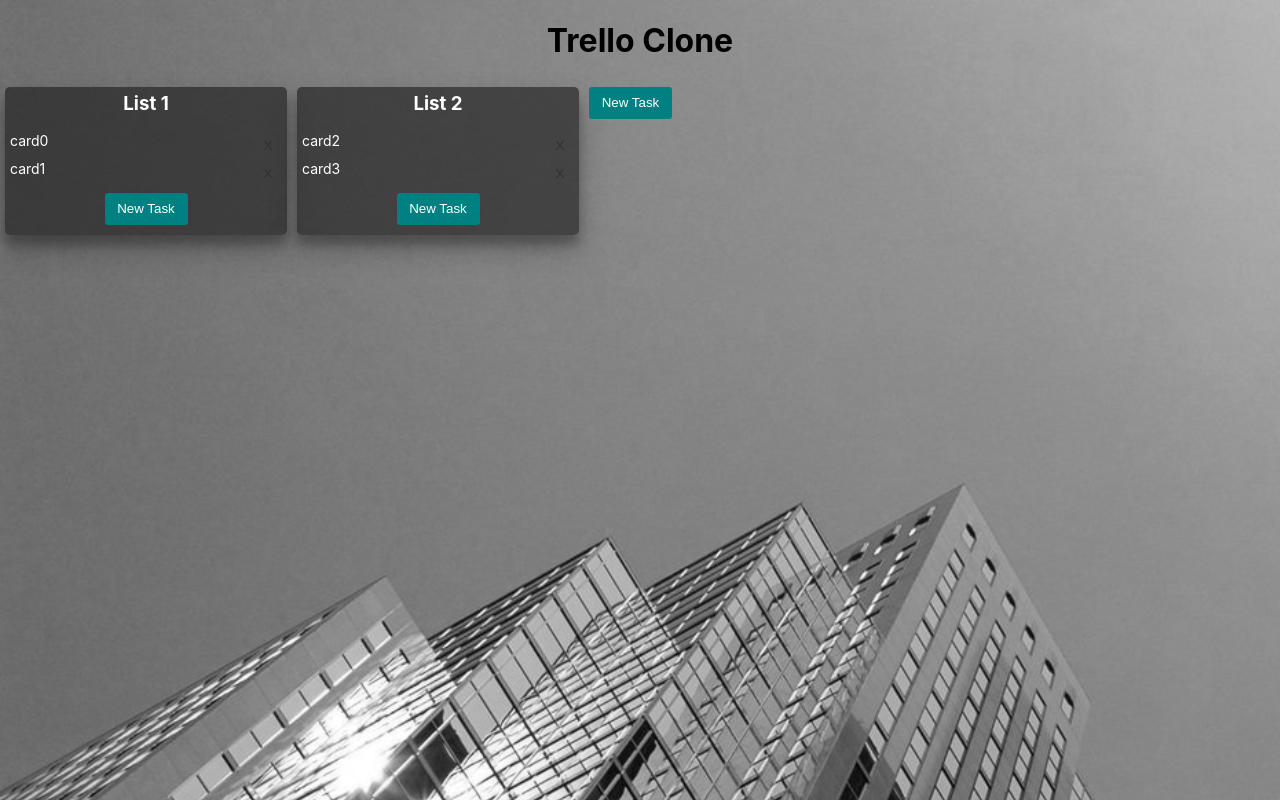
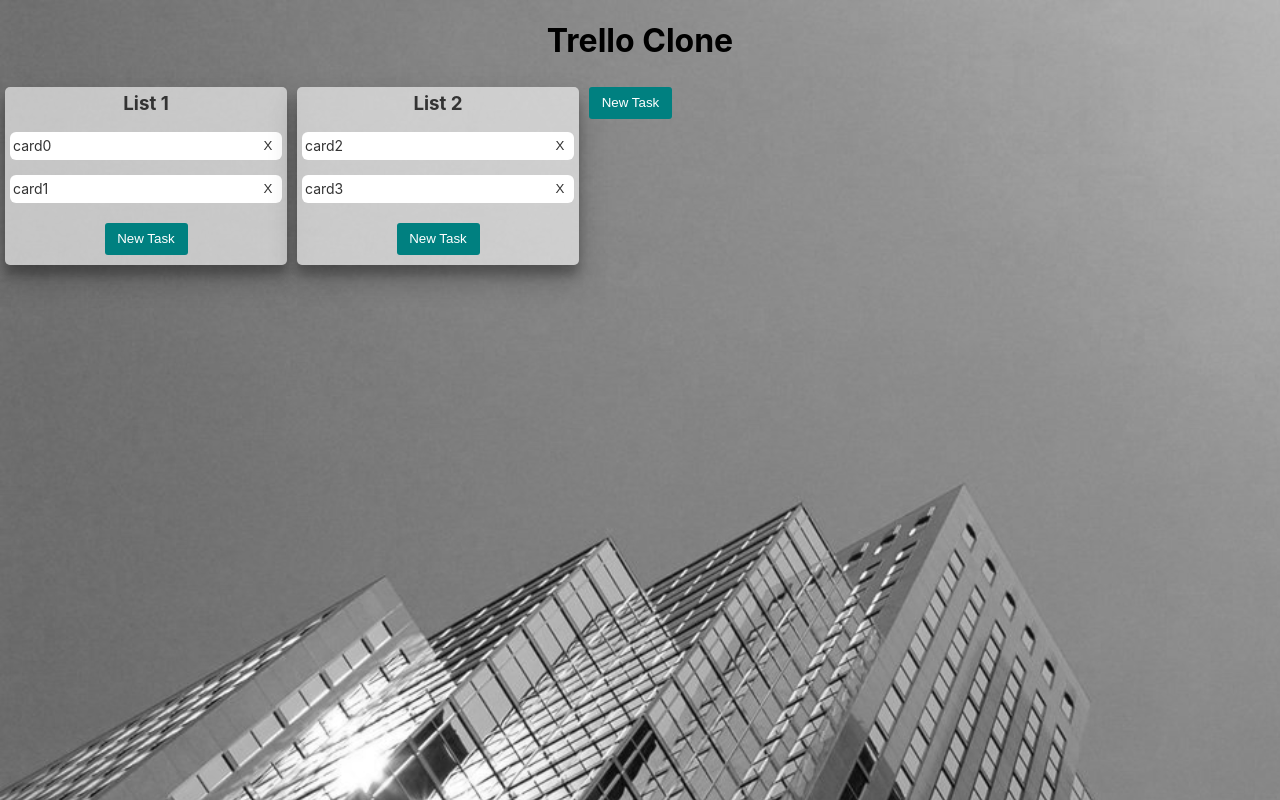
Before and after one commit to pardo30/trello_clone, a React (Create React App) app in the folder trello/: page / in a window 1280 px wide. Built offline with nearby package versions, Linux system fonts and the light colour scheme.

Commit message:
Card css style

```diff
--- a/trello/src/components/TrelloCard.css
+++ b/trello/src/components/TrelloCard.css
@@ -2,22 +2,32 @@
     display: flex;
     flex-direction: row;
     justify-content: space-between;
+    margin-bottom: 15px;
 
     width: 272px;
+    color: #333;
+
+    border-radius: 6px;
+    background-color: white;
 }
 .card:hover{
-    border: 2px solid white;
-    border-radius: 2px;
+
+    border-bottom: 5px solid #500;
+    transition: all 0.5s;
 }
 
 .cardText {
+    display: flex;
+    justify-content: flex-start;
+    align-items: center;
+
     width: 240px;
+    padding-left: 3px;
 
     word-break: break-all;
     hyphens: auto;
 
     font-size: 14px;
-    color: white;
 
 
 }
@@ -26,7 +36,7 @@
     width: 28px;
     height: 28px;
 
-    color: rgb(50, 50, 50);
+    color: #333;
     background-color: rgba(255, 225, 255, 0);
     border: none;
 
--- a/trello/src/components/TrelloColumn.css
+++ b/trello/src/components/TrelloColumn.css
@@ -7,7 +7,7 @@
     width: 272px;
 
     border-radius: 5px;
-    background-color: rgba(24, 24, 24, 0.6);
+    background-color: rgba(255, 255, 255, 0.6);
     box-shadow: 0 14px 28px rgba(0, 0, 0, 0.25), 0 10px 10px rgba(0, 0, 0, 0.22);
 }
 
@@ -25,7 +25,7 @@
 
 
     text-align: center;
-    color: white;
+    color: #333;
     background-color: none;
 
 }
@@ -35,7 +35,7 @@
     width: 28px;
     height: 28px;
 
-    color: rgb(255, 255, 255);
+    color: #333;
     background-color: rgba(255, 225, 255, 0);
     border: none;
 }
```
